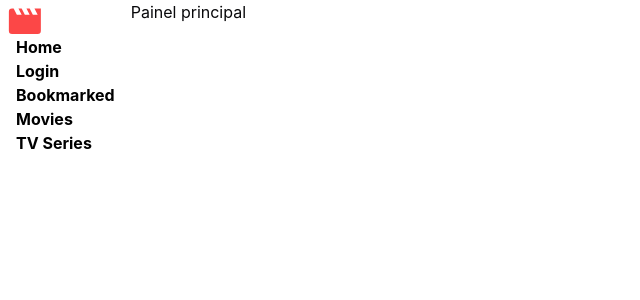
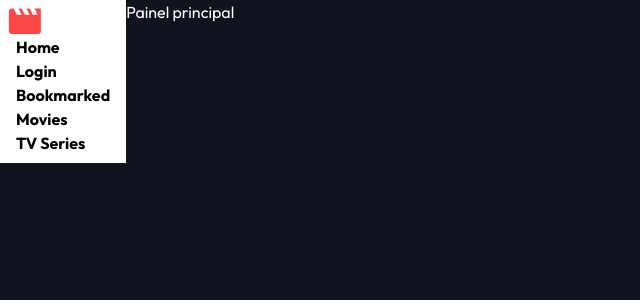
Before and after one commit to JosielLima/Entertainment-web-app, a React (Vite) app: page / in a window 1280 px wide. Shown: the top 300 px of the page, without its empty margins (0-640 px from the left). Built offline with nearby package versions, Linux system fonts and the light colour scheme; no server answers.

Commit message:
add colors and font

```diff
--- a/index.html
+++ b/index.html
@@ -4,6 +4,9 @@
     <meta charset="UTF-8" />
     <meta name="viewport" content="width=device-width, initial-scale=1.0" />
     <link rel="icon" href="/favicon-32x32.png" />
+    <link rel="preconnect" href="https://fonts.googleapis.com">
+    <link rel="preconnect" href="https://fonts.gstatic.com" crossorigin>
+    <link href="https://fonts.googleapis.com/css2?family=Outfit:wght@100..900&display=swap" rel="stylesheet">
     <meta name="theme-color" content="#000000" />
     <meta
       name="description"
--- a/src/styles.css
+++ b/src/styles.css
@@ -7,6 +7,7 @@
 body {
   @apply m-0;
   font-family:
+    'Outfit',
     -apple-system, BlinkMacSystemFont, 'Segoe UI', 'Roboto', 'Oxygen', 'Ubuntu',
     'Cantarell', 'Fira Sans', 'Droid Sans', 'Helvetica Neue', sans-serif;
   -webkit-font-smoothing: antialiased;
@@ -19,13 +20,18 @@ code {
 }
 
 :root {
-  --background: oklch(1 0 0);
+  --red: oklch(66 54.75 25.58);
+  --darkBlue: hsl(223,30%,9%);
+  --greyish-blue: hsl(223, 23%, 46%);
+  --semiDarkBlue: hsl(223, 36%, 14%);
+  --white: hsl(0, 0%, 100%);
+  --background: var(--darkBlue);
   --foreground: oklch(0.141 0.005 285.823);
-  --card: oklch(1 0 0);
+  --card: var(--darkBlue);
   --card-foreground: oklch(0.141 0.005 285.823);
   --popover: oklch(1 0 0);
   --popover-foreground: oklch(0.141 0.005 285.823);
-  --primary: oklch(0.21 0.006 285.885);
+  --primary: var(--red);
   --primary-foreground: oklch(0.985 0 0);
   --secondary: oklch(0.967 0.001 286.375);
   --secondary-foreground: oklch(0.21 0.006 285.885);
@@ -134,5 +140,6 @@ code {
   }
   body {
     @apply bg-background text-foreground;
+    color: var(--white);
   }
 }
```
